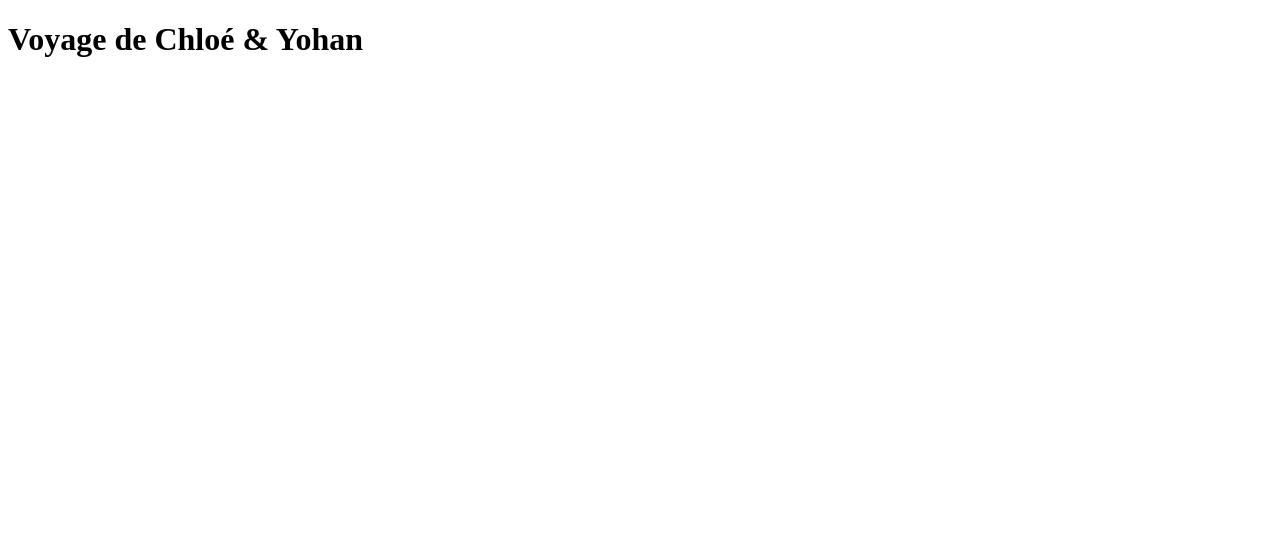
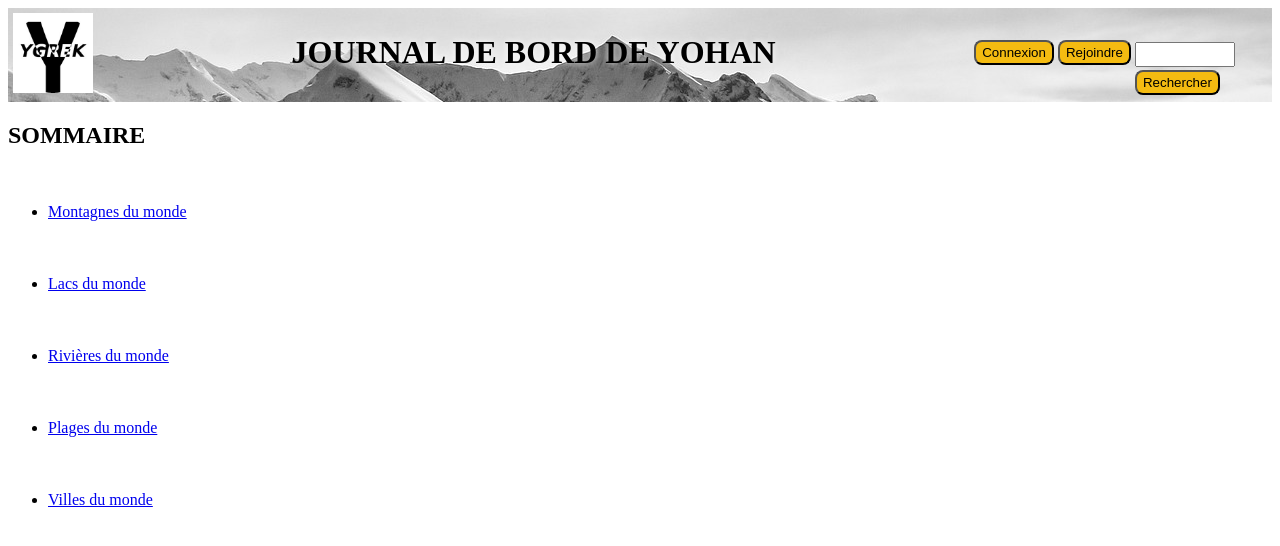
Before and after one commit to Yohan-GRNR/Presentation_OC, a plain HTML site: page index.html in a window 1280 px wide. Drawn offline with Linux system fonts and the light colour scheme.

Commit message:
Header + Nav ajoutés // Style adapté

```diff
--- a/index.html
+++ b/index.html
@@ -1,20 +1,60 @@
 <!DOCTYPE html>
 <html>
-<head>
-	<link rel="stylesheet" type="text/css" href="style.css">
-	<title>Vacances à Hawaï</title>
-</head>
+    <head>
+        <meta charset="utf-8">
+        <meta name="viewport" content="width=device-width, initial-scale=1">
+	    <link rel="stylesheet" type="text/css" href="styles/index.css">
+	    <title>Journal de bord de Yohan</title>
+    </head>
 
 <body>
+
+    <!-- BLOC MAJEUR 1-->
 	<header>
-		<h1>Voyage de Chloé & Yohan</h1>
+        <!-- BLOC 1 - logo à gauche -->
+        <a href="index.html"><img src="assets/img/logo.jpg" alt="My logo" class="logo"></a>
+
+        <!-- BLOC 2 - Titre central -->
+		<h1 class="title">JOURNAL DE BORD DE YOHAN</h1>
+
+        <!-- BLOC 3 - Créer des boutons cote à cote-->
+        <div class="actions">
+            <!-- sousBLOC 1 -->
+            <a href="url:lien vers la connexion"><button>Connexion</button></a>
+            <!-- sousBLOC 2 -->
+            <a href="url: lien vers inscription"><button>Rejoindre</button></a>
+            <!-- sousBLOC 3 -->
+            <div class="search">
+                <input type="search" id="search-site" name="search-site">
+                <button>Rechercher</button>
+            </div>
+        </div>
+
 	</header>
 
-    <head></head>
+    <!-- BLOC MAJEUR 2-->
+    <nav>
 
-    <nav></nav>
+        <h2>SOMMAIRE</h2>
+        <br/>
+        <ul>
+            <li><a href="lien du site dédié">Montagnes du monde</a></li>
+            <br/><br/><br/>
+            <li><a href="lien du site dédié">Lacs du monde</a></li>
+            <br/><br/><br/>
+            <li><a href="lien du site dédié">Rivières du monde</a></li>
+            <br/><br/><br/>
+            <li><a href="lien du site dédié">Plages du monde</a></li>
+            <br/><br/><br/>
+            <li><a href="lien du site dédié">Villes du monde</a></li>
+        </ul>
 
-    <section> </section>
+    </nav>
+
+    <!-- BLOC MAJEUR 3-->
+    <section>
+<!-- À AVANCER -->
+    </section>
 
 
 
--- a/styles/index.css
+++ b/styles/index.css
@@ -1 +1,66 @@
-<! style !>
+
+header
+{
+    background-image: url(../../Presentation_OC/assets/img/banner.jpg);
+    background-repeat: no-repeat;
+    background-position-x: center;
+    background-position-y: -530px;
+
+
+
+    display: flex;
+    flex-wrap: wrap;
+    justify-content: space-between;
+    padding: 5px;
+
+}
+
+
+button
+{
+    background-color: rgba( 244, 187, 17 , 1);
+    border-radius: 8px;
+}
+button:hover
+{
+    background-color: rgba( 248, 247, 242 , 1);
+    border-radius: 8px;
+}
+
+/* Header coté gauche */
+.logo
+{
+    width: 80px;
+    height: 80px;
+}
+
+/* Header centre */
+.title
+{
+    border-radius: 10px;
+    border-color: black;
+    text-shadow: 0px 0px 7px white;
+    font-size: 2em;
+}
+
+/* Header coté droit */
+.actions
+{
+    padding-top: 1.5em;
+    padding-right: 2em;
+}
+.search
+{
+    display: inline-block; /* passer le bloc input + button à coté des autres actions */
+    vertical-align: middle;
+}
+input, .search
+{
+    height: 25px;
+    width: 100px;
+}
+button, .search
+{
+    margin-top: 0.2em;
+    height: 25px;
+}
```
Also changed, not shown: assets/img/banner.jpg (added), assets/img/logo.jpg (added).
